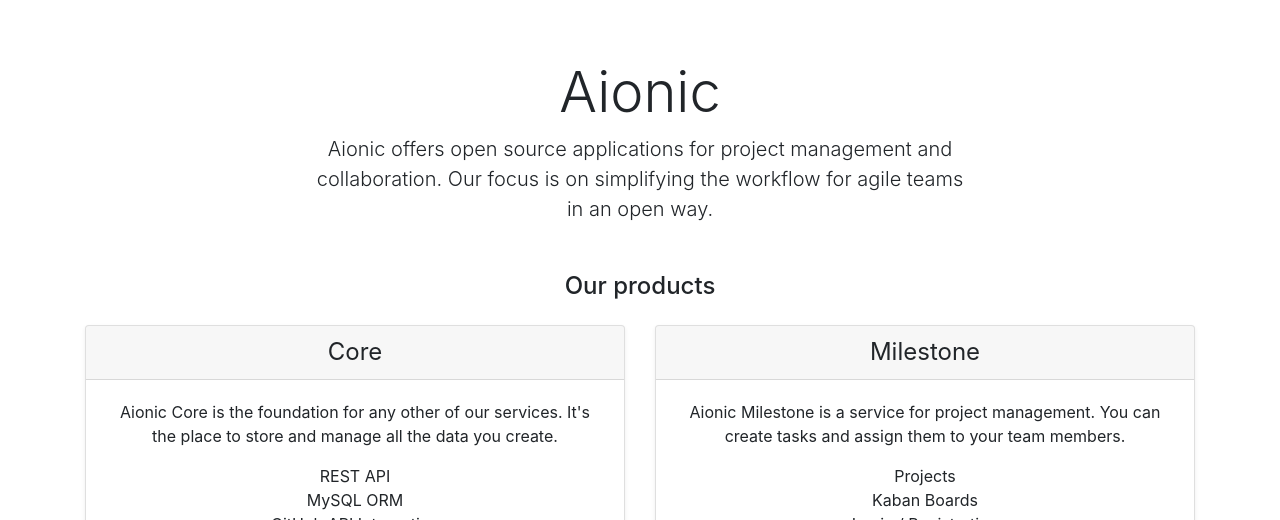
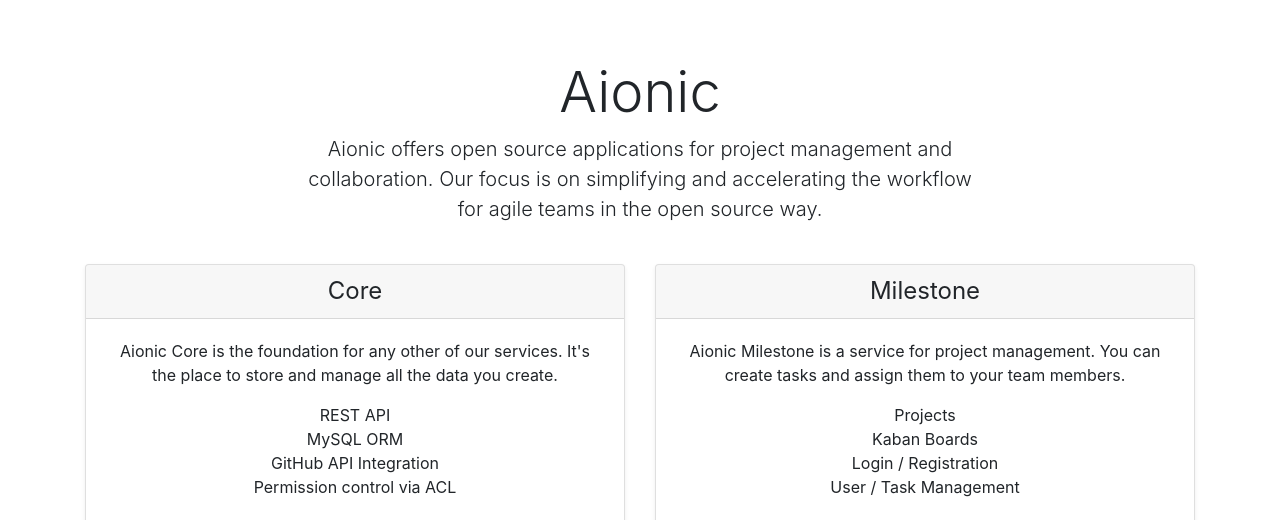
Before and after one commit to aionic-org/aionic.org, a website: page index.html in a window 1280 px wide. Shown: the part 76-596 px from the top of the page. Drawn offline with nearby package versions, Linux system fonts and the light colour scheme.

Commit message:
Smaller fixes

```diff
--- a/index.html
+++ b/index.html
@@ -58,14 +58,11 @@
 			<h1 class="display-4">Aionic</h1>
 			<p class="lead">
 				Aionic offers open source applications for project management and
-				collaboration. Our focus is on simplifying the workflow for agile teams
-				in an open way.
+				collaboration. Our focus is on simplifying and accelerating the workflow
+				for agile teams in the open source way.
 			</p>
 		</div>
 		<div class="container">
-			<h2 class="h4 mb-4 mt-2 text-center">
-				Our products
-			</h2>
 			<div class="card-deck mb-3 text-center">
 				<div class="card mb-4 shadow-sm">
 					<div class="card-header">
--- a/package.json
+++ b/package.json
@@ -1,7 +1,7 @@
 {
   "name": "aionic-apps.com",
   "version": "0.0.1",
-  "description": "aionic-apps.com - Software products for project management",
+  "description": "aionic-apps.com - Applications for project management and collaboration",
   "author": "Lars Wächter <lars97.waechter@gmail.com>",
   "private": true,
   "license": "MIT",
```
Also changed, not shown: README.md, 1 other file.
